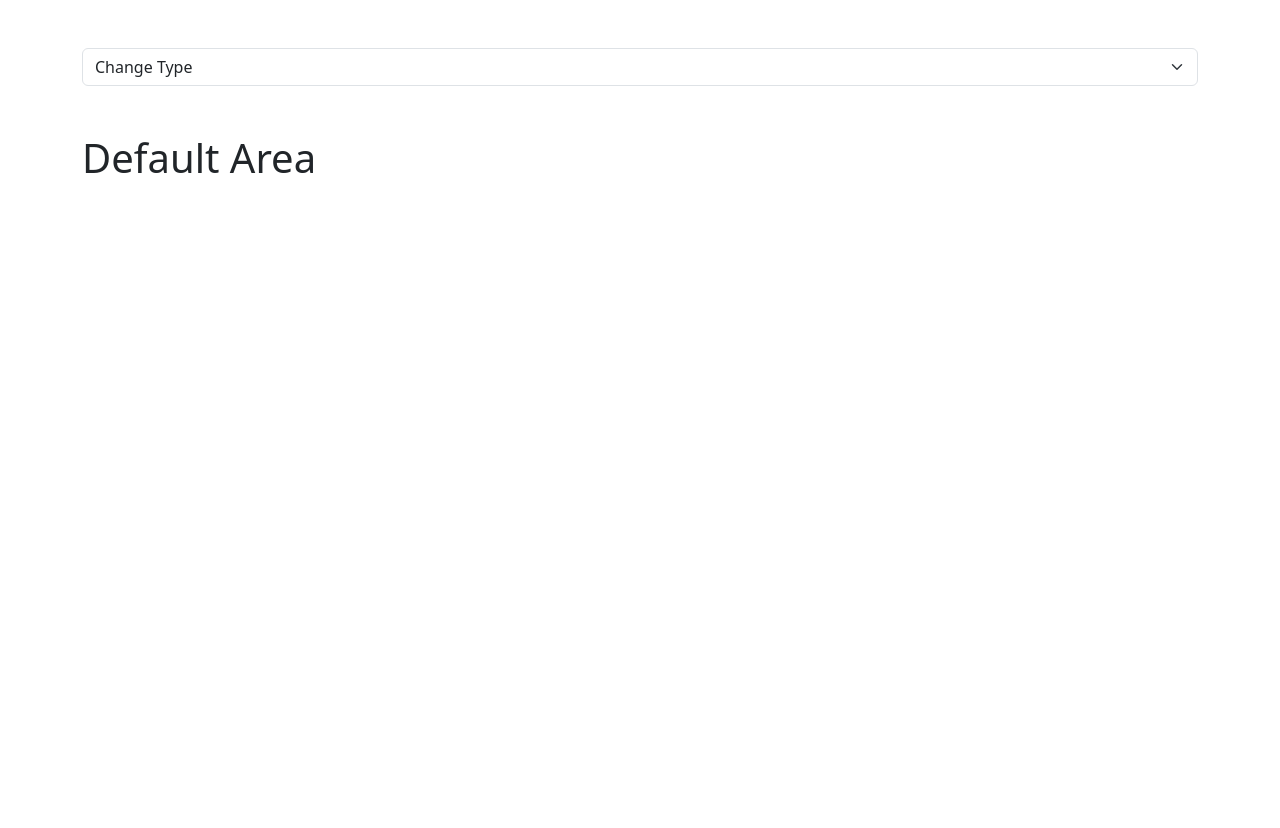
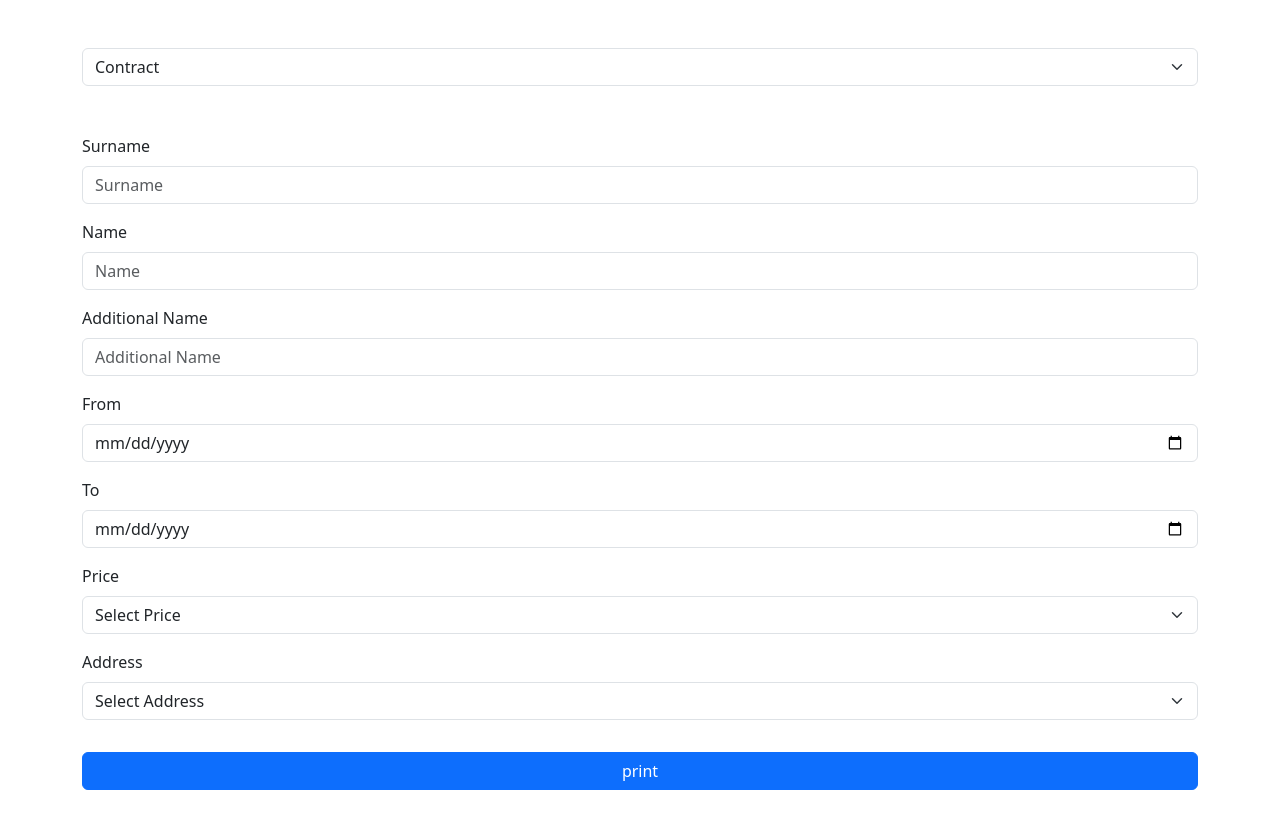
Before and after one commit to Abdullokh-dev/documentation, a React (Vite) app: page / in a window 1280 px wide. Shown: the top 828 px of the page. Before the commit the page ends 800 px from the top, so only its background shows below. Built offline with nearby package versions, Linux system fonts and the light colour scheme.

Commit message:
add 2 type of Models. Make Print function flexible for all type of Models. Remove unnecessary Models.

```diff
--- a/src/components/AreaFilter.tsx
+++ b/src/components/AreaFilter.tsx
@@ -7,7 +7,6 @@ interface Props {
 function ExpenseFilter({onSelectType}: Props) {
   return(
     <select className="form-select my-5" onChange={(event) => onSelectType(event.target.value)}>
-      <option>Change Type</option>
       {areaTypes.map((type) => <option value={type} key={type}>{type}</option>)}
     </select>
   )
--- a/src/components/ContractPrinter.tsx
+++ b/src/components/ContractPrinter.tsx
@@ -8,10 +8,10 @@ function loadFile(url, callback) {
   PizZipUtils.getBinaryContent(url, callback);
 }
 
-function ContractPrinter(contract, contractType: 'Contract88' | 'Contract57' | 'ContractKarla') {
+function ContractPrinter(contract) {
   if(contract.surname && contract.name && contract.additionalName && contract.from && contract.to && contract.price) {
-    const fileType = `/${contractType}.docx`;
-    const fileName = 'Contract 88 ' + contract.surname + ' ' + contract.name + ' ' + contract.additionalName
+    const fileType = `/${contract.address}.docx`;
+    const fileName = contract.address + contract.surname + ' ' + contract.name + ' ' + contract.additionalName
 
     loadFile(fileType, function (error, content) {
         if (error) {
--- a/src/components/PrinterArea.tsx
+++ b/src/components/PrinterArea.tsx
@@ -1,8 +1,6 @@
 import React from "react";
-import Type2 from "./areas/Type2";
-import Contract88 from "./areas/Contract88";
-import Type3 from "./areas/Type3";
-import TypeDefault from "./areas/TypeDefault";
+import Migration from "./areas/Migration";
+import Contract from "./areas/Contract";
 import areaTypes from "../models/areaTypes";
 import Print from "./ContractPrinter";
 
@@ -11,13 +9,12 @@ interface Props {
 }
 
 const printerAreaComponents: Record<typeof areaTypes[number], React.FC> = {
-  'Contract 88': <Contract88 onSubmit={contract => Print(contract, 'Contract88')} />,
-  'Type 2': <Type2 />,
-  'Type 3': <Type3 />,
+  'Contract': <Contract onSubmit={contract => Print(contract)} />,
+  'Migration': <Migration />,
 }
 
 function PrinterArea({type}: Props) {
-  return printerAreaComponents[type] ?? <TypeDefault />
+  return printerAreaComponents[type] ?? <Contract onSubmit={contract => Print(contract)} />
 }
 
 export default PrinterArea
--- a/src/components/areas/Contract88.tsx
+++ b/src/components/areas/Contract.tsx
@@ -6,15 +6,16 @@ interface Contract {
   additionalName: string,
   from: string,
   to: string,
-  price: string
+  price: string,
+  address: string,
 }
 
 interface Props {
   onSubmit: (data: Contract) => void;
 }
 
-function Contract88({onSubmit}: Props): JSX.Element {
-  const [contract, setContract] = useState<Contract>({surname: '', name: '', additionalName: '', from: '', to: '', price: ''});
+function Contract({onSubmit}: Props): JSX.Element {
+  const [contract, setContract] = useState<Contract>({surname: '', name: '', additionalName: '', from: '', to: '', price: '', address: ''});
 
   const submitContract = (e: React.FormEvent) => {
     e.preventDefault();
@@ -23,8 +24,6 @@ function Contract88({onSubmit}: Props): JSX.Element {
 
   return (
     <>
-      <h1> Contract 88 </h1>
-
       <form onSubmit={submitContract}>
         <div className="col-12">
           <div className="mb-3">
@@ -62,6 +61,16 @@ function Contract88({onSubmit}: Props): JSX.Element {
             </select>
           </div>
 
+          <div className="my-3">
+            <label className="form-label">Address</label>
+            <select value={contract.address} onChange={e => setContract({...contract, address: e.target.value})} className="form-select" required>
+              <option value="">Select Address</option>
+              <option value="Contract88">Свердлово 88</option>
+              <option value="Contract57A">Октября 57А</option>
+              <option value="ContractKarla">Карла 49/11</option>
+            </select>
+          </div>
+
           <div className="mt-3">
             <button className="btn btn-primary w-100 mt-3 mb-5">print</button>
           </div>
@@ -71,4 +80,4 @@ function Contract88({onSubmit}: Props): JSX.Element {
   )
 }
 
-export default Contract88
+export default Contract
--- a/src/components/areas/Type2.tsx
+++ b/src/components/areas/Migration.tsx
@@ -1,7 +1,7 @@
-function Type2() {
+function Migration() {
   return (
     <>
-      <h1> Type 2 </h1>
+      <h1> Migration </h1>
 
       <form>
         <div className="mb-3">
@@ -15,4 +15,4 @@ function Type2() {
   )
 }
 
-export default Type2
+export default Migration
--- a/src/components/areas/Type3.tsx
+++ /dev/null
@@ -1,18 +0,0 @@
-function Type3() {
-  return (
-    <>
-      <h1> Type 3 </h1>
-
-      <form>
-        <div className="mb-3">
-          <label htmlFor="userName" className="form-label">User Name</label>
-          <input type="text" className="form-control" id="userName" aria-label={'User Name'} />
-        </div>
-
-        <button type="submit" className="btn btn-primary">Submit</button>
-      </form>
-    </>
-  )
-}
-
-export default Type3
--- a/src/components/areas/TypeDefault.tsx
+++ /dev/null
@@ -1,9 +0,0 @@
-function TypeDefault() {
-  return (
-    <>
-      <h1> Default Area </h1>
-    </>
-  )
-}
-
-export default TypeDefault
--- a/src/models/areaTypes.ts
+++ b/src/models/areaTypes.ts
@@ -1,3 +1,3 @@
-const areaTypes = ["Contract 88", "Type 2", "Type 3"] as const;
+const areaTypes = ["Contract", "Migration"] as const;
 
 export default areaTypes;
```
Also changed, not shown: 2 other files (tests, documents, lock files or other folders).
